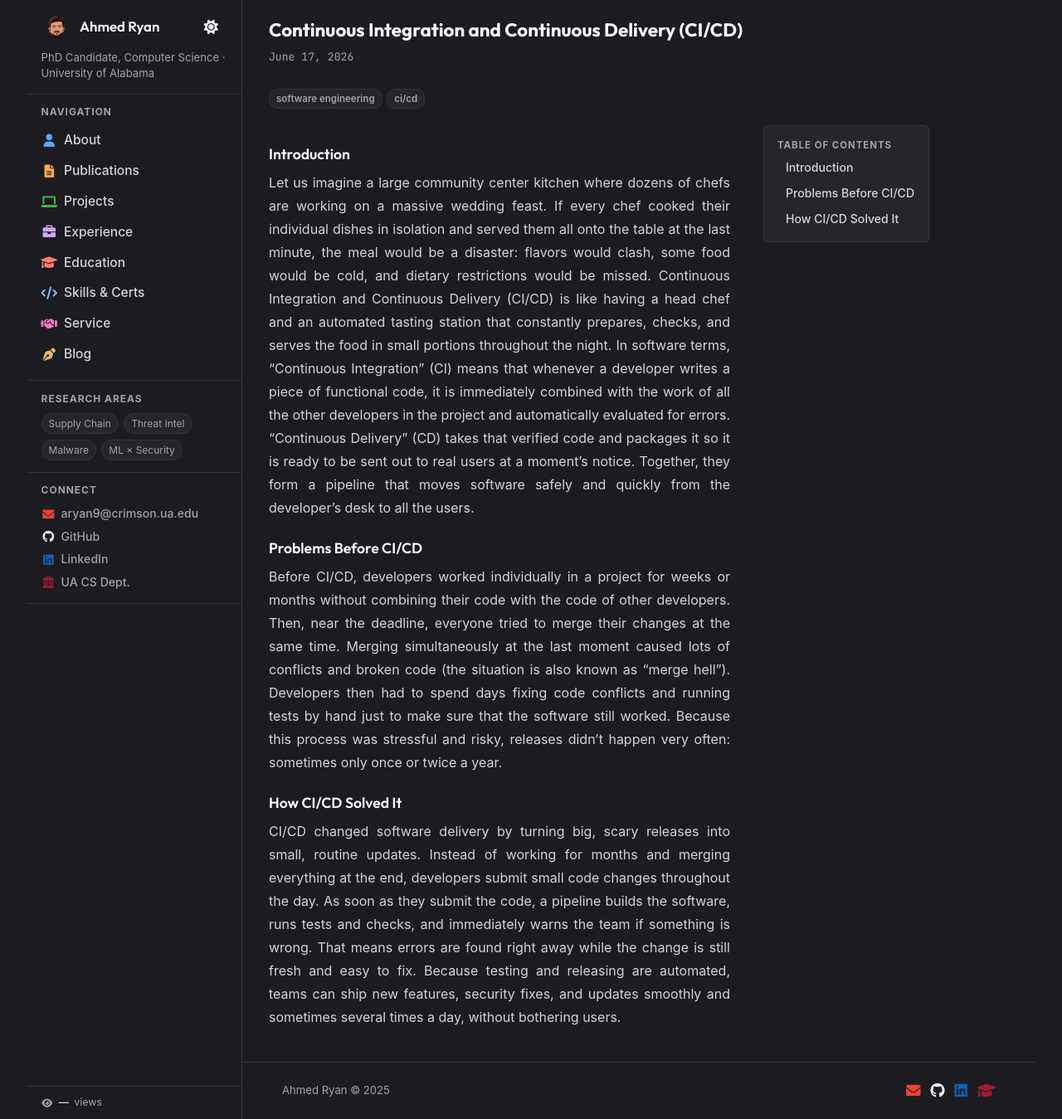
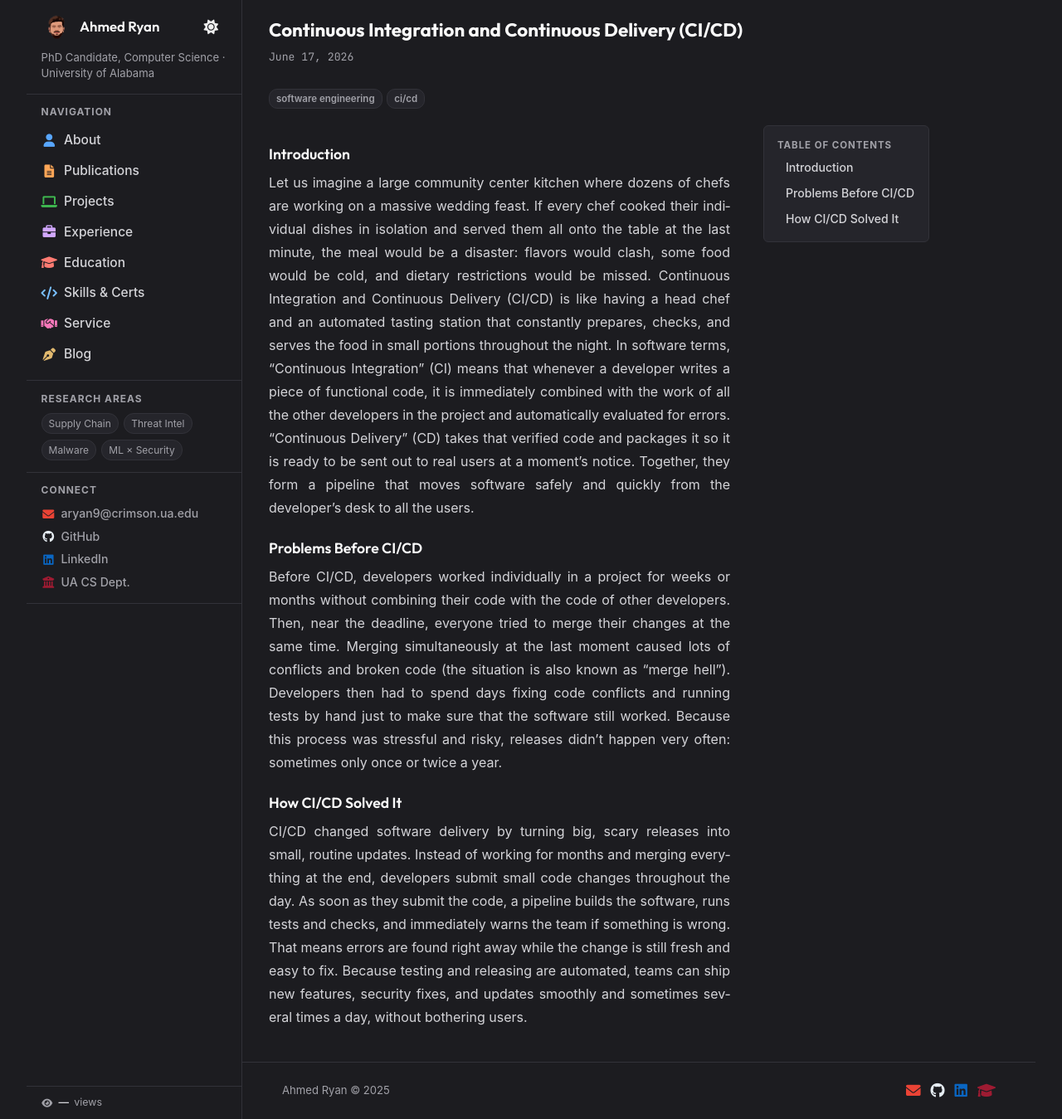
Before and after one commit to fraxhost/fraxhost.github.io, a Jekyll site: the page built from _posts/2026-06-17-cd-cd.md, in a window 1280 px wide and 1349 px high. Shown: the whole window at 83% size. Built offline with Jekyll 4.4.1, drawn with Linux system fonts in a browser that asks for light colours.

Commit message:
fix: use hyphens:auto for justified blog text instead of wide word spacing
Co-Authored-By: Claude Sonnet 4.6 <noreply@anthropic.com>

```diff
--- a/css/blog.css
+++ b/css/blog.css
@@ -239,7 +239,7 @@
 }
 .post-body h2 { font-size: 1.1rem; margin: 1.5rem 0 0.5rem; color: var(--color-text-emphasized); }
 .post-body h3 { font-size: 1rem; margin: 1.25rem 0 0.4rem; color: var(--color-text-emphasized); }
-.post-body p  { margin-bottom: 1rem; text-align: justify; text-justify: auto; }
+.post-body p  { margin-bottom: 1rem; text-align: justify; hyphens: auto; }
 .post-body a  { color: var(--color-primary); }
 .post-body code {
   font-family: var(--font-mono);
```
